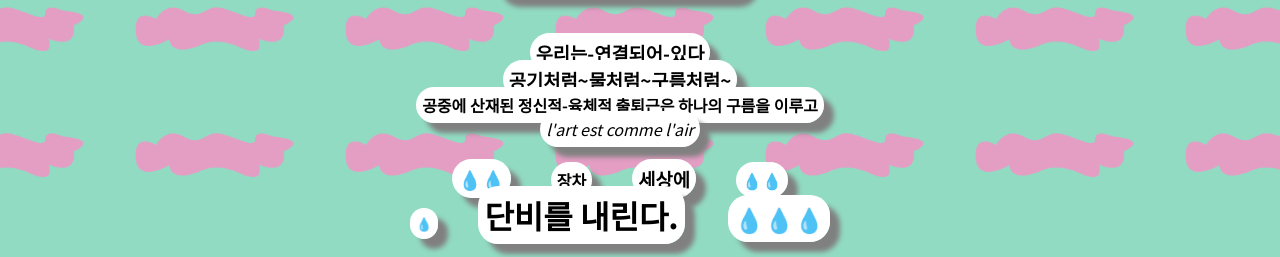
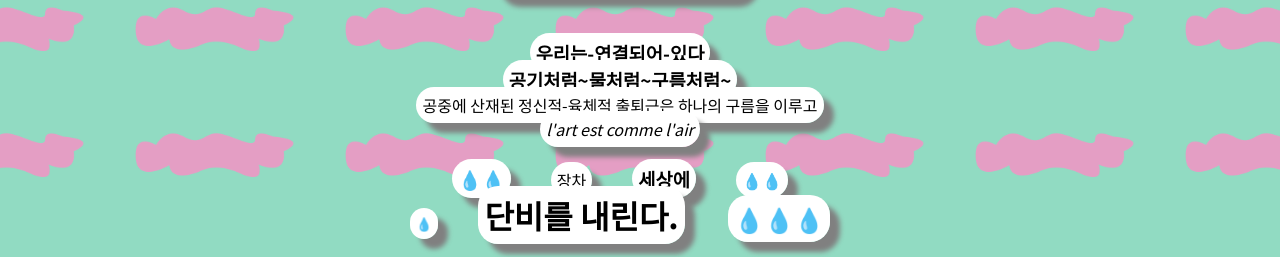
Before and after one commit to uzoofeelfree/artistcloudcompany, a plain HTML site: page index.html in a window 1280 px wide. Shown: the part 537-794 px from the top of the page. Drawn offline with Linux system fonts and the light colour scheme.

Commit message:
Update index.html

```diff
--- a/index.html
+++ b/index.html
@@ -65,10 +65,10 @@
 <h3>우리는-연결되어-있다</h3><br>
 <h3>공기처럼~물처럼~구름처럼~</h3><br>
 
-<h4>공중에 산재된 정신적-육체적 출퇴근은 하나의 구름을 이루고</h4><br>
+<p>공중에 산재된 정신적-육체적 출퇴근은 하나의 구름을 이루고</p><br>
 <p><i>l'art est comme l'air</i></p><br><br>
 
-<h3>💧💧</h3><h4>장차</h4><h3>세상에</h3><h4>💧💧</h4>
+<h3>💧💧</h3><p>장차</p><h3>세상에</h3><h4>💧💧</h4>
 <br><h5>💧</h5><h1>단비를 내린다.</h1>
 <h2>💧💧💧</h2>
 
```
